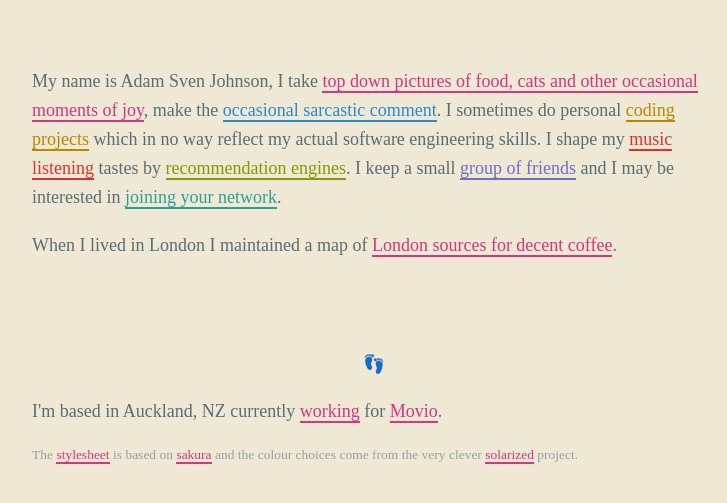
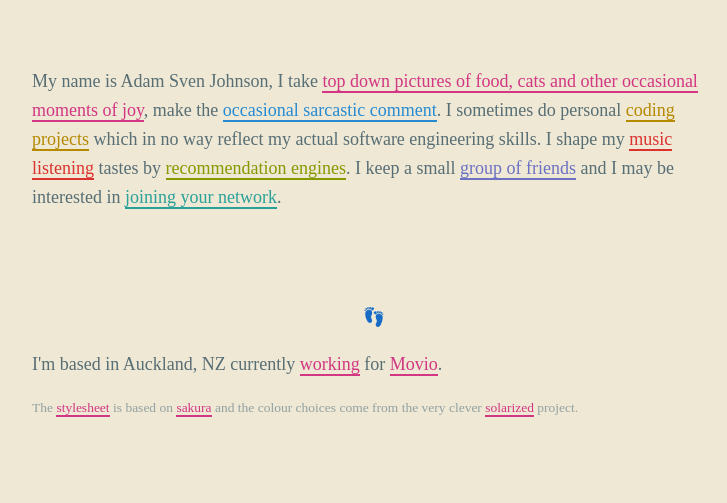
Before and after one commit to pkqk/pkqk.github.io, a Jekyll site: the page built from index.md, in a window 1280 px wide. Shown: the top 503 px of the page, without its empty margins (266-993 px from the left). Built offline with Jekyll 4.4.1, drawn with Linux system fonts in a browser that asks for light colours.

Commit message:
Remove link to coffee page
it's been broken due to google coderot

```diff
--- a/index.md
+++ b/index.md
@@ -5,5 +5,3 @@ header: none
 ---
 
 My name is Adam Sven Johnson, I take <a class="instagram" href="http://instagram.com/pkqk">top down pictures of food, cats and other occasional moments of joy</a>, make the <a class="twitter" href="http://twitter.com/pkqk">occasional sarcastic comment</a>. I sometimes do personal <a  class="github" href="http://github.com/pkqk">coding projects</a> which in no way reflect my actual software engineering skills. I shape my <a class="lastfm" href="http://www.last.fm/user/pkqk">music listening</a> tastes by <a class="spotify" href="https://open.spotify.com/user/pkqk">recommendation engines</a>. I keep a small <a class= "facebook" href="http://www.facebook.com/adam.sven.johnson">group of friends</a> and I may be interested in <a class="linkedin" href="http://www.linkedin.com/in/adamsvenjohnson">joining your network</a>.
-
-When I lived in London I maintained a map of [London sources for decent coffee](coffee).
```
